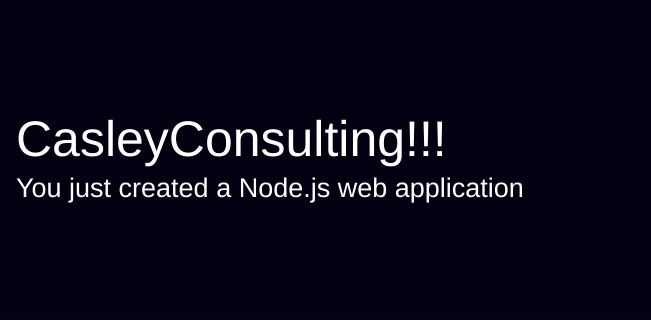
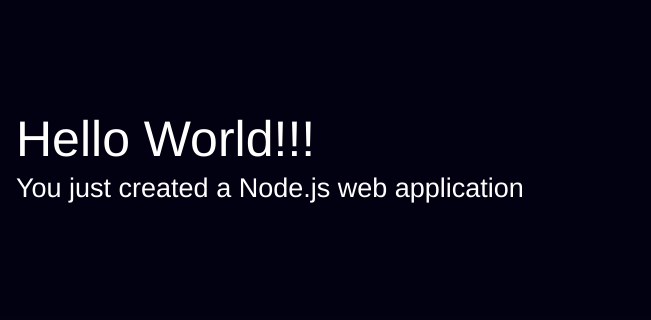
Before and after one commit to cu-devops-sample/web-app-aws, a website: page public/index.html in a window 1280 px wide. Shown: the part 171-491 px from the top of the page, 629-1280 px from the left. Drawn offline with Linux system fonts and the light colour scheme.

Commit message:
hello world

```diff
--- a/public/index.html
+++ b/public/index.html
@@ -58,7 +58,7 @@
         <div class="message">
             <a class="twitter-link" href="http://twitter.com/home/?status=I%20created%20a%20project%20with%20AWS%20CodeStar!%20%23AWS%20%23AWSCodeStar%20https%3A%2F%2Faws.amazon.com%2Fcodestar"><img src="assets/img/tweet.svg" /></a>
             <div class="text">
-                <h1>CasleyConsulting!!!</h1>
+                <h1>Hello World!!!</h1>
                 <h2>You just created a Node.js web application</h2>
             </div>
         </div>
```
